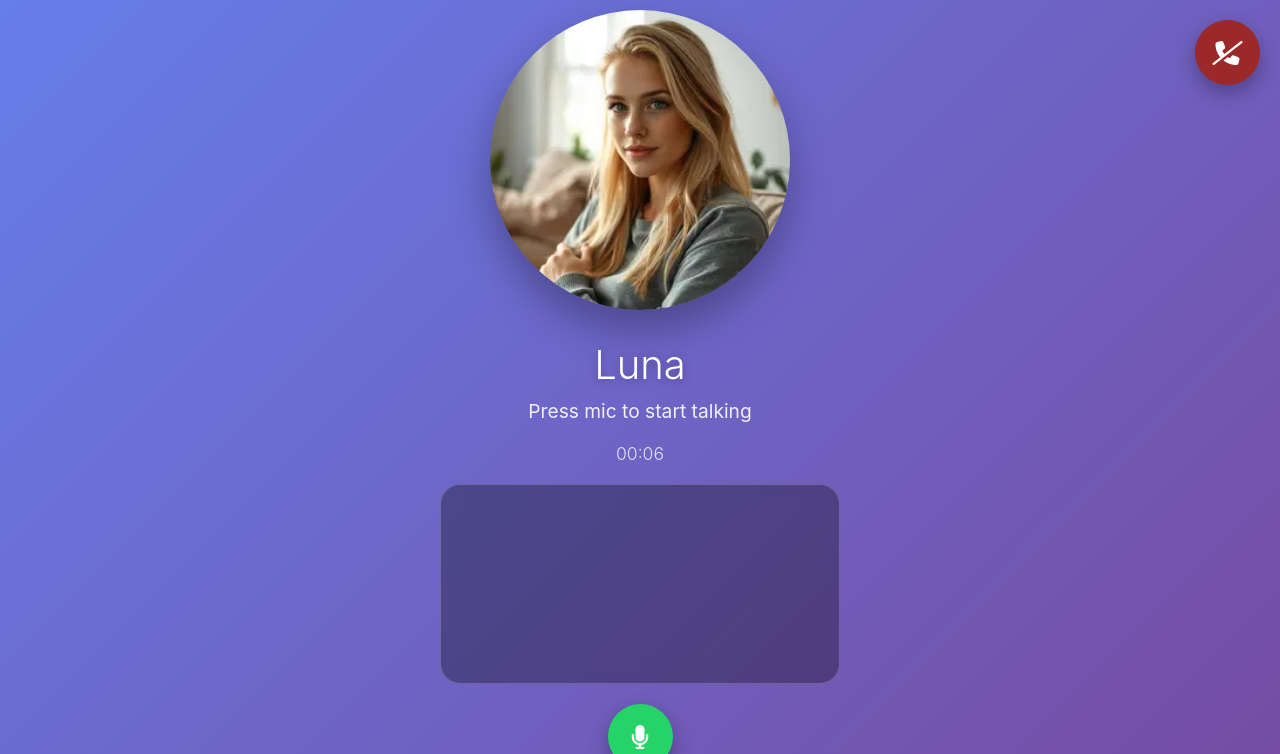
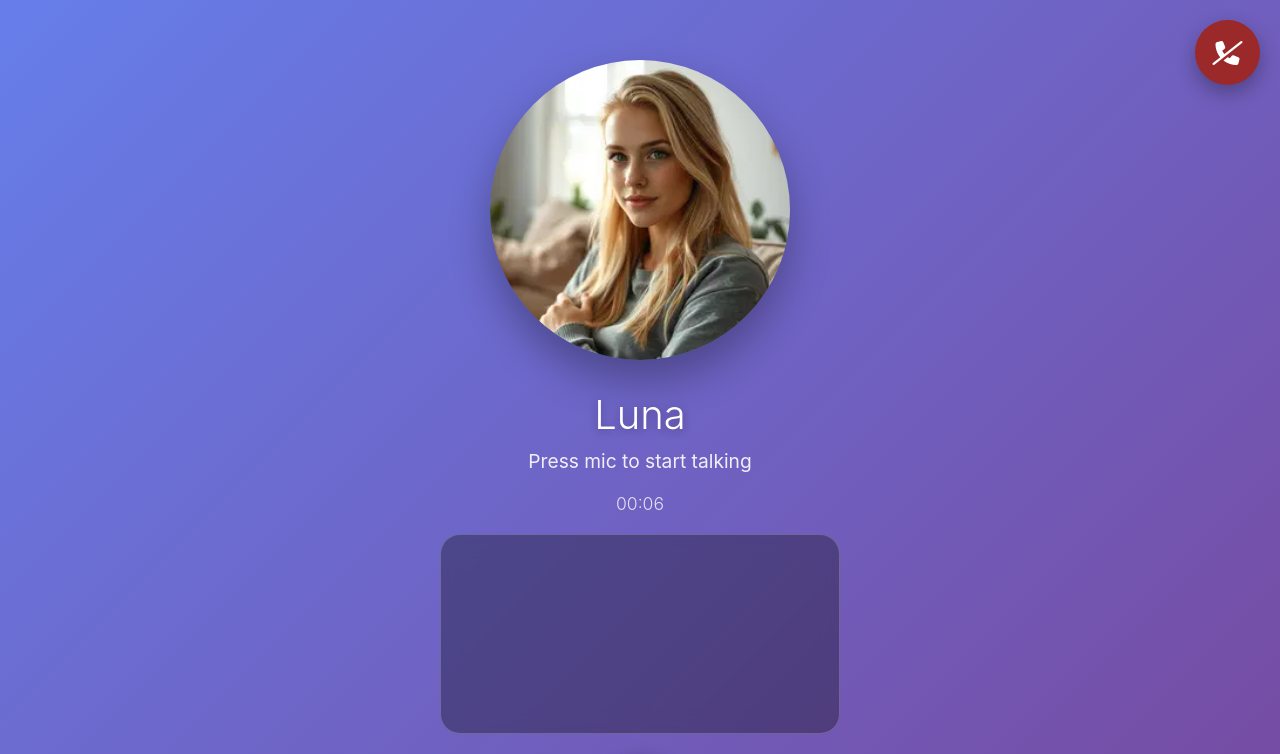
Before and after one commit to LeanderZiehm/lovelingo-chat, a Flask app: page /call in a window 1280 px wide. Shown: the top 754 px of the page. Run offline with Flask 3, Linux system fonts and the light colour scheme.

Commit message:
improve call

```diff
--- a/templates/call.html
+++ b/templates/call.html
@@ -37,7 +37,7 @@
         flex-direction: column;
         justify-content: center;
         align-items: center;
-        margin-top: -50px;
+
       }
 
       .avatar {
```
